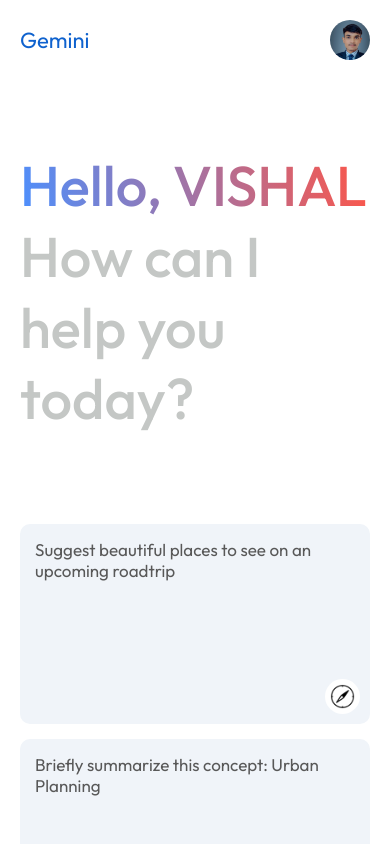
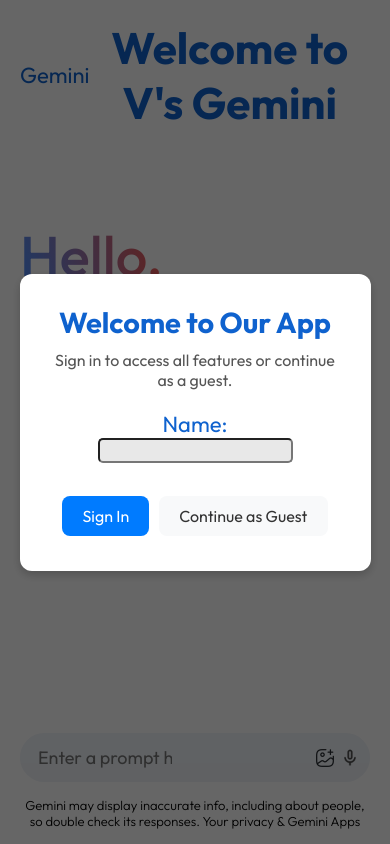
Before and after one commit to VishalValvi-83/VGemini-clone, a React (Vite) app: page / in a window 390 px wide. Shown: the top 844 px of the page. Built offline with nearby package versions, Linux system fonts and the light colour scheme; no server answers; a web font is replaced by a local one.

Commit message:
added sing in and logout feature

```diff
--- a/package.json
+++ b/package.json
@@ -11,8 +11,10 @@
   },
   "dependencies": {
     "@google/generative-ai": "^0.3.1",
+    "@react-oauth/google": "^0.12.1",
     "react": "^18.2.0",
-    "react-dom": "^18.2.0"
+    "react-dom": "^18.2.0",
+    "react-router-dom": "^7.1.3"
   },
   "devDependencies": {
     "@types/react": "^18.2.66",
--- a/src/App.jsx
+++ b/src/App.jsx
@@ -1,12 +1,14 @@
 import React from "react";
 import Sidebar from "./components/Sidebar/Sidebar";
 import Main from "./components/Main/Main";
+import WelcomeGreet from "./components/WelcomePopup/WelcomePopup";
 
 function App() {
   return (
     <>
       <Sidebar />
       <Main />
+      {/* <WelcomeGreet/> */}
     </>
   );
 }
--- a/src/assets/assets.js
+++ b/src/assets/assets.js
@@ -13,7 +13,7 @@
 import code_icon from './code_icon.png'
 import send_icon from './send_icon.png'
 import gemini_icon from './gemini_icon.png'
-
+import user_img from './user_img.jpeg'
 export const assets = {
     history_icon,
     menu_icon,
@@ -29,5 +29,6 @@
     message_icon,
     code_icon,
     send_icon,
-    gemini_icon
+    gemini_icon,
+    user_img
 }
--- a/src/components/Main/Main.css
+++ b/src/components/Main/Main.css
@@ -139,6 +139,8 @@
 
 .result img {
   width: 40px;
+  height: 40px;
+  object-fit: cover;
   border-radius: 50%;
 }
 
@@ -181,6 +183,9 @@
 }
 
 @media (max-width: 600px) {
+  .main .cards {
+    display: none;
+  }
   .main-bottom input {
     flex: none;
     width: 150px;
--- a/src/components/Main/Main.jsx
+++ b/src/components/Main/Main.jsx
@@ -2,6 +2,7 @@
 import "./Main.css";
 import { assets } from "../../assets/assets";
 import { Context } from "../../context/Context";
+import WelcomeGreet from "../WelcomePopup/WelcomePopup";
 
 function Main() {
   const {
@@ -18,14 +19,14 @@
     <div className="main">
       <div className="nav">
         <p>Gemini</p>
-        <img src={assets.user_icon} alt="" />
+      <WelcomeGreet/>
       </div>
       <div className="main-container">
         {!showResult ? (
           <>
             <div className="greet">
               <p>
-                <span>Hello, VISHAL</span>
+                <span>Hello, {localStorage.getItem("username")}</span>
               </p>
               <p>How can I help you today?</p>
             </div>
@@ -51,7 +52,7 @@
         ) : (
           <div className="result">
             <div className="result-title">
-              <img src={assets.user_icon} alt="" />
+              <img src={assets.user_img} alt="" />
               <p>{recentPrompt}</p>
             </div>
             <div className="result-data">
--- /dev/null
+++ b/src/components/WelcomePopup/WelcomePopup.jsx
@@ -0,0 +1,92 @@
+import React, { useState, useEffect } from "react";
+import './style.css'
+const WelcomeGreet = () => {
+    const [userIsLoggedIn, setUserIsLoggedIn] = useState(false);
+    const [showPopup, setShowPopup] = useState(false);
+    const [usernameInput, setUsernameInput] = useState("");
+
+    useEffect(() => {
+        // Check if the user is logged in
+        const isLoggedIn = localStorage.getItem("userLoggedIn") === "true";
+        setUserIsLoggedIn(isLoggedIn);
+
+        // Show the popup if the user is not logged in
+        if (!isLoggedIn) {
+            setShowPopup(true);
+        }
+    }, []);
+
+
+    const handleSignIn = () => {
+        // Simulate login
+        if (!usernameInput) {
+            alert("Please enter a username");
+        }
+        else {
+            localStorage.setItem("userLoggedIn", "true");
+            localStorage.setItem("username", usernameInput);
+            setUserIsLoggedIn(true);
+            setShowPopup(false);
+            window.location.reload();
+        }
+        // Store the username in local storage
+        setUsernameInput(localStorage.getItem("username")); // Update the state with the username
+    };
+
+    const handleContinueAsGuest = () => {
+        // Hide the popup without logging in
+        setShowPopup(false);
+    };
+
+    const handleLogout = () => {
+        // Simulate logout
+        localStorage.removeItem("userLoggedIn");
+        localStorage.removeItem("username");
+        window.location.reload();
+        setUserIsLoggedIn(false);
+        setShowPopup(true);
+    };
+
+    return (
+        <div className="app">
+            {userIsLoggedIn ? (
+                <div className="logged-in-nav">
+                    <h2>Welcome back,{localStorage.getItem("username")}!</h2>
+                    <button onClick={handleLogout} className="logout-button">
+                        Logout
+                    </button>
+                </div>
+            ) : (
+                <h1>Welcome to V's Gemini</h1>
+            )}
+
+            {showPopup && (
+                <div className="popup">
+                    <div className="popup-content">
+                        <h2>Welcome to Our App</h2>
+                        <p>Sign in to access all features or continue as a guest.</p>
+                        <form>
+                            Name:
+                            <input
+                                type="text"
+                                id="username"
+                                className="username-input"
+                                value={usernameInput}
+                                onChange={(e) => setUsernameInput(e.target.value)}
+                            />
+                            <br />
+                            <button onClick={handleSignIn} className="sign-in-button">
+                                Sign In
+                            </button>
+                            <button onClick={handleContinueAsGuest} className="guest-button">
+                                Continue as Guest
+                            </button>
+                        </form>
+                    </div>
+                </div>
+            )}
+        </div>
+    );
+};
+
+export default WelcomeGreet;
--- /dev/null
+++ b/src/components/WelcomePopup/style.css
@@ -0,0 +1,105 @@
+.app {
+    font-family: Arial, sans-serif;
+    text-align: center;
+}
+.logged-in-nav{
+    display: flex;
+    align-items: center;
+    justify-content: space-between;
+    width: auto;
+}
+/* Welcome Popup */
+.popup {
+    position: fixed;
+    top: 0;
+    left: 0;
+    width: 100%;
+    height: 100%;
+    background: rgba(0, 0, 0, 0.6);
+    display: flex;
+    justify-content: center;
+    align-items: center;
+    z-index: 1000;
+}
+
+.popup-content {
+    background: #ffffff;
+    padding: 30px;
+    border-radius: 12px;
+    text-align: center;
+    width: 90%;
+    max-width: 400px;
+    box-shadow: 0 4px 10px rgba(0, 0, 0, 0.2);
+}
+.nav {
+    display: flex;
+    align-items: center;
+    justify-content: space-between;
+    font-size: 22px;
+    padding: 20px;
+    color: #0f62ce;
+  }
+.popup-content h2 {
+    font-size: 1.8rem;
+    margin-bottom: 10px;
+}
+
+.popup-content p {
+    font-size: 1rem;
+    color: #555555;
+    margin-bottom: 20px;
+}
+.popup-content .username-input{
+    border-radius: 5px;
+    outline: none;
+    /* border: none; */
+    background-color: #e8e8e8;
+    height: 25px;
+    display: block;
+    margin: 0 auto;
+}
+.popup-content button {
+    padding: 10px 20px;
+    margin: 5px;
+    border: none;
+    border-radius: 8px;
+    cursor: pointer;
+    font-size: 1rem;
+    transition: background-color 0.3s;
+}
+
+/* Sign-In Button */
+.sign-in-button {
+    background-color: #007bff;
+    color: white;
+}
+
+.sign-in-button:hover {
+    background-color: #0056b3;
+}
+
+/* Guest Button */
+.guest-button {
+    background-color: #f8f9fa;
+    color: #333333;
+}
+
+.guest-button:hover {
+    background-color: #e2e6ea;
+}
+
+/* Logout Button */
+.logout-button {
+    margin-top: 20px;
+    padding: 10px 20px;
+    background-color: #dc3545;
+    color: white;
+    border: none;
+    border-radius: 8px;
+    cursor: pointer;
+    font-size: 1rem;
+}
+
+.logout-button:hover {
+    background-color: #c82333;
+}
```
Also changed, not shown: src/assets/user_img.jpeg (added), 1 other file (tests, documents, lock files or other folders).
